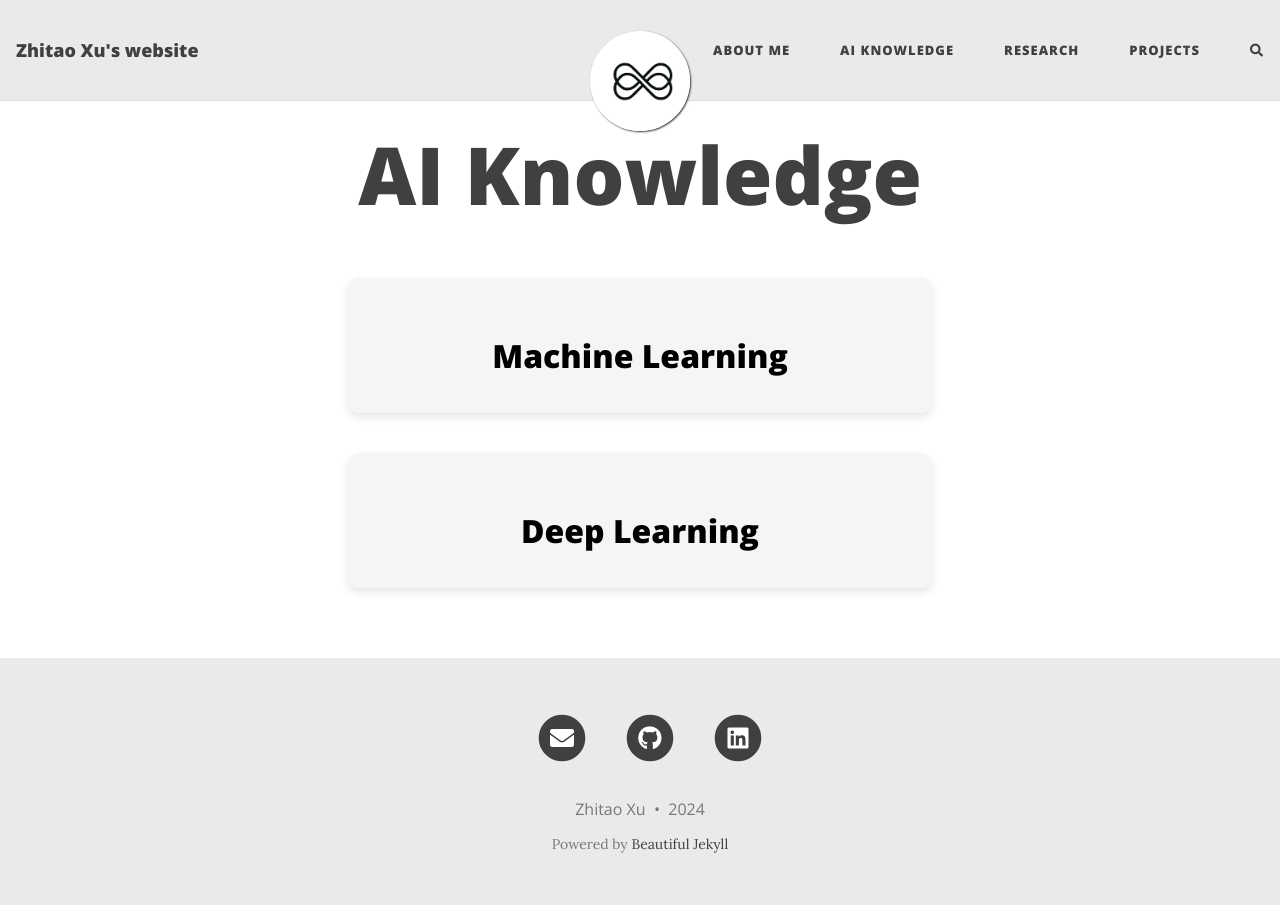
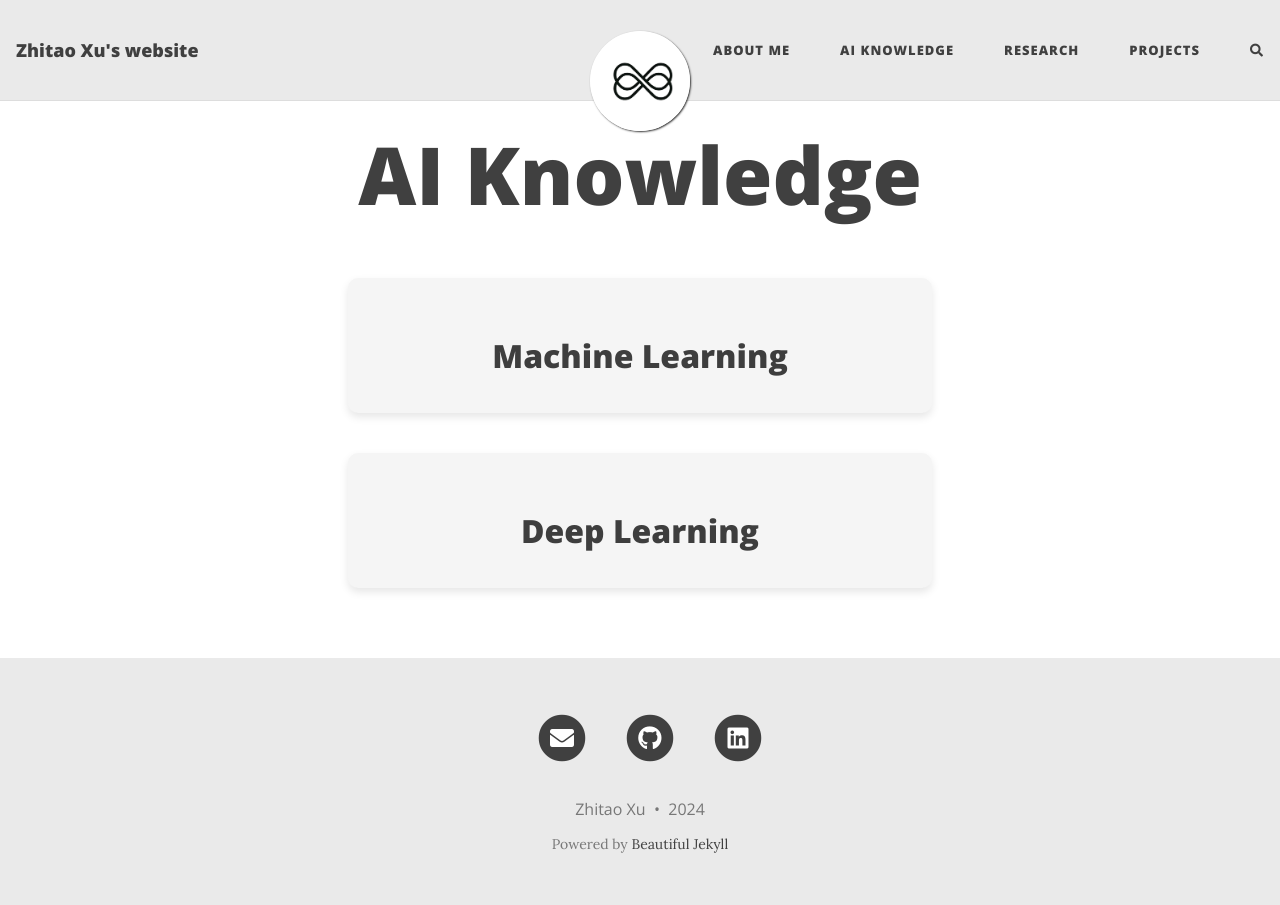
Before and after one commit to HerrXu01/herrxu01.github.io, a Jekyll site: the page built from ai-knowledge/index.md, in a window 1280 px wide. Built offline with Jekyll 4.4.1, drawn with Linux system fonts in a browser that asks for light colours; comment, search, counter and statistics services are not loaded.

Commit message:
change color of course cards letters

```diff
--- a/assets/css/beautifuljekyll.css
+++ b/assets/css/beautifuljekyll.css
@@ -1359,10 +1359,10 @@ footer .social-network-links a::before {
 
 .course-card h2 a {
   text-decoration: none;
-  color: #000000;
+  color: #3e3e3e;
 }
 
 .course-card h2 a:hover {
   text-decoration: underline;
-  background-color: #0056b3;
+  color: #0056b3;
 }
```
